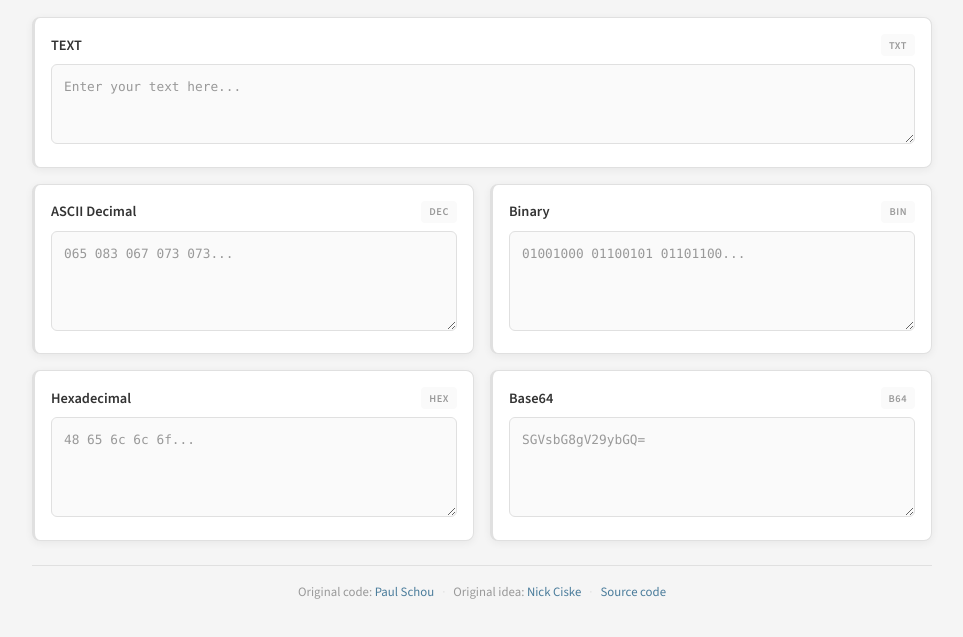
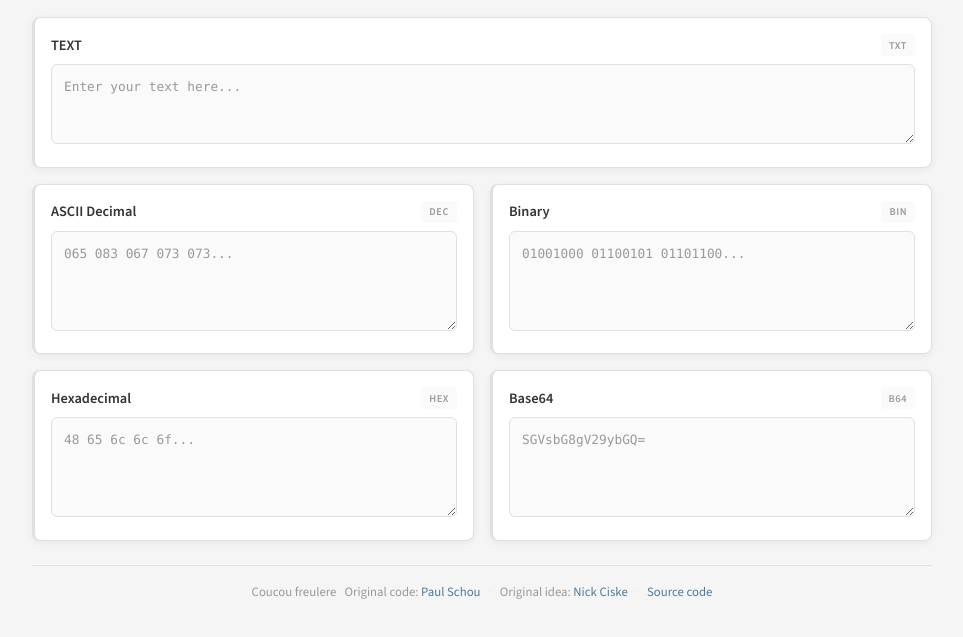
Before and after one commit to yluom/yluom.github.io, a plain HTML site: page paulschou/index.html in a window 1280 px wide. Shown: the part 91-728 px from the top of the page, without its empty margins (158-1121 px from the left). Drawn offline with nearby package versions, Linux system fonts and the light colour scheme.

Commit message:
Add footer credit for Coucou freulere

```diff
--- a/paulschou/index.html
+++ b/paulschou/index.html
@@ -294,6 +294,7 @@
 
         <footer>
             <div class="credits">
+                <span>Coucou freulere</span>
                 <span>Original code: <a href="https://home.paulschou.net/tools/xlate/" target="_blank">Paul Schou</a></span>
                 <span class="sep">·</span>
                 <span>Original idea: <a href="https://x.com/nciske" target="_blank">Nick Ciske</a></span>
```
